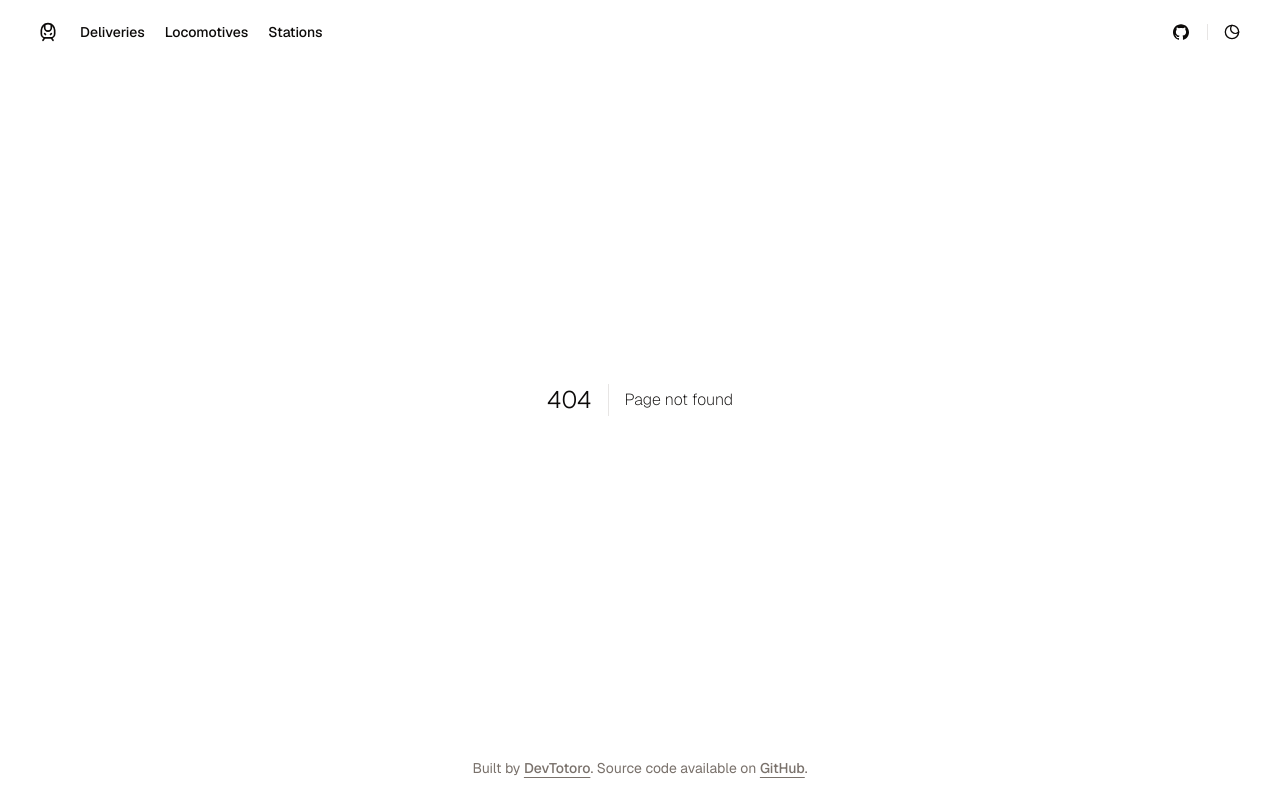
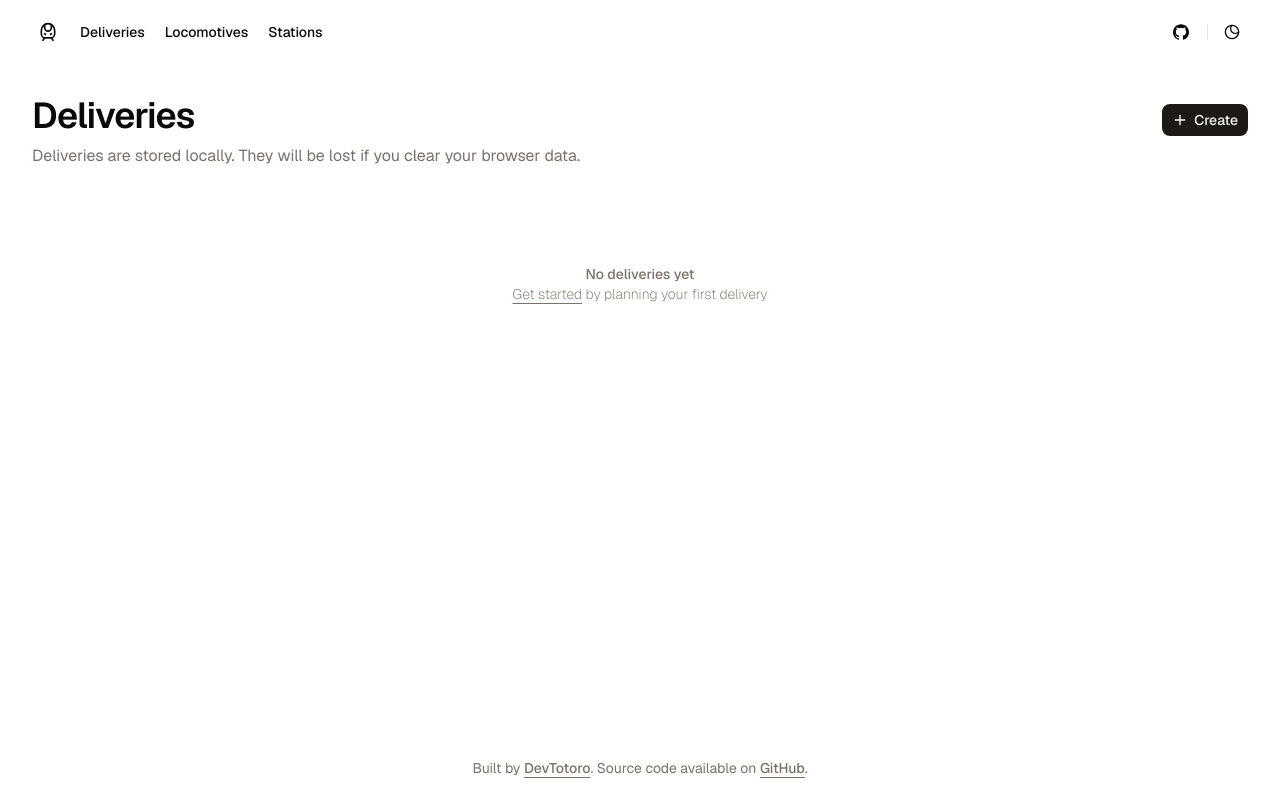
Before and after one commit to DevTotoro/derail-valley-planner, a Next.js app: page /deliveries in a window 1280 px wide. Before the commit this address had no page. Built offline with nearby package versions, Linux system fonts and the light colour scheme.

Commit message:
feat: create deliveries page

```diff
--- /dev/null
+++ b/src/app/deliveries/page.tsx
@@ -0,0 +1,35 @@
+import type { Metadata } from 'next';
+import Link from 'next/link';
+
+import { Button } from '@/components/ui/button';
+import { PageHeader } from '@/components/page-header';
+import { DeliveriesList } from '@/components/deliveries/deliveries-list';
+import { Icons } from '@/components/icons';
+
+const title = 'Deliveries';
+
+export const metadata: Metadata = {
+  title
+};
+
+export default function Deliveries() {
+  return (
+    <div className="flex flex-col gap-8 py-6 lg:py-8">
+      <PageHeader
+        title={title}
+        description="Deliveries are stored locally. They will be lost if you clear your browser data."
+        actions={
+          <Button asChild size="sm">
+            <Link href="/planner">
+              <Icons.plus />
+              <span className="hidden sm:flex">Create</span>
+              <span className="sr-only sm:hidden">Create</span>
+            </Link>
+          </Button>
+        }
+      />
+
+      <DeliveriesList />
+    </div>
+  );
+}
--- /dev/null
+++ b/src/components/deliveries/deliveries-list.tsx
@@ -0,0 +1,51 @@
+'use client';
+
+import { type ReactNode, useEffect, useState } from 'react';
+import Link from 'next/link';
+
+import type { Delivery } from '@/lib/schemas/delivery.schema';
+import { getDeliveries } from '@/lib/deliveries';
+
+import { Alert, AlertDescription, AlertTitle } from '@/components/ui/alert';
+import { Icons } from '@/components/icons';
+
+export const DeliveriesList = () => {
+  const [deliveries, setDeliveries] = useState<Delivery[] | undefined>([]);
+  const [error, setError] = useState<ReactNode | undefined>(undefined);
+
+  // Load stored deliveries
+  useEffect(() => {
+    try {
+      const storedDeliveries = getDeliveries();
+      setDeliveries(storedDeliveries);
+    } catch (error) {
+      console.error(error);
+
+      setError(
+        <Alert variant="destructive">
+          <Icons.error />
+          <AlertTitle>We couldn&apos;t load your deliveries</AlertTitle>
+          <AlertDescription>{error instanceof Error ? error.message : 'Unknown error'}</AlertDescription>
+        </Alert>
+      );
+    }
+  }, []);
+
+  return (
+    <div className="flex flex-col gap-4">
+      {error}
+
+      {deliveries?.length === 0 && (
+        <div className="text-muted-foreground flex flex-col pt-16 text-center text-sm font-extralight">
+          <span className="font-medium">No deliveries yet</span>
+          <span>
+            <Link href="/planner" className="underline underline-offset-4">
+              Get started
+            </Link>{' '}
+            by planning your first delivery
+          </span>
+        </div>
+      )}
+    </div>
+  );
+};
--- a/src/components/icons.tsx
+++ b/src/components/icons.tsx
@@ -5,6 +5,7 @@ import {
   Eclipse,
   Flame,
   Menu,
+  Plus,
   RulerDimensionLine,
   Scale,
   TrainFront,
@@ -50,5 +51,6 @@ export const Icons = {
     </svg>
   ),
   electricCharger: Zap,
-  shop: DollarSign
+  shop: DollarSign,
+  plus: Plus
 };
--- a/src/components/page-header.tsx
+++ b/src/components/page-header.tsx
@@ -1,13 +1,18 @@
 interface Props {
   title: string;
   description?: string;
+  actions?: React.ReactNode;
 }
 
-export const PageHeader = ({ title, description }: Props) => {
+export const PageHeader = ({ title, description, actions }: Props) => {
   return (
-    <div className="flex flex-col gap-2">
-      <h1 className="text-4xl font-semibold tracking-tight sm:text-3xl xl:text-4xl">{title}</h1>
-      <p className="text-muted-foreground text-[1.05rem] text-balance sm:text-base">{description}</p>
+    <div className="flex items-start justify-between">
+      <div className="flex flex-col gap-2">
+        <h1 className="text-4xl font-semibold tracking-tight sm:text-3xl xl:text-4xl">{title}</h1>
+        <p className="text-muted-foreground text-[1.05rem] text-balance sm:text-base">{description}</p>
+      </div>
+
+      {actions && <div className="flex gap-2 pt-2">{actions}</div>}
     </div>
   );
 };
--- /dev/null
+++ b/src/components/ui/alert.tsx
@@ -0,0 +1,48 @@
+import * as React from 'react';
+import { cva, type VariantProps } from 'class-variance-authority';
+
+import { cn } from '@/lib/utils';
+
+const alertVariants = cva(
+  'relative w-full rounded-lg border px-4 py-3 text-sm grid has-[>svg]:grid-cols-[calc(var(--spacing)*4)_1fr] grid-cols-[0_1fr] has-[>svg]:gap-x-3 gap-y-0.5 items-start [&>svg]:size-4 [&>svg]:translate-y-0.5 [&>svg]:text-current',
+  {
+    variants: {
+      variant: {
+        default: 'bg-card text-card-foreground',
+        destructive: 'text-destructive bg-card [&>svg]:text-current *:data-[slot=alert-description]:text-destructive/90'
+      }
+    },
+    defaultVariants: {
+      variant: 'default'
+    }
+  }
+);
+
+function Alert({ className, variant, ...props }: React.ComponentProps<'div'> & VariantProps<typeof alertVariants>) {
+  return <div data-slot="alert" role="alert" className={cn(alertVariants({ variant }), className)} {...props} />;
+}
+
+function AlertTitle({ className, ...props }: React.ComponentProps<'div'>) {
+  return (
+    <div
+      data-slot="alert-title"
+      className={cn('col-start-2 line-clamp-1 min-h-4 font-medium tracking-tight', className)}
+      {...props}
+    />
+  );
+}
+
+function AlertDescription({ className, ...props }: React.ComponentProps<'div'>) {
+  return (
+    <div
+      data-slot="alert-description"
+      className={cn(
+        'text-muted-foreground col-start-2 grid justify-items-start gap-1 text-sm [&_p]:leading-relaxed',
+        className
+      )}
+      {...props}
+    />
+  );
+}
+
+export { Alert, AlertTitle, AlertDescription };
```
